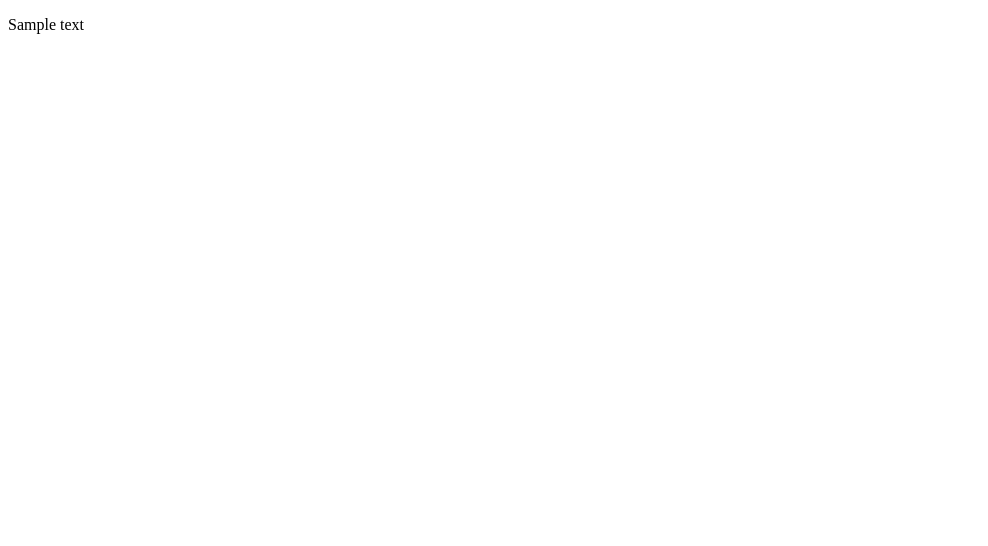
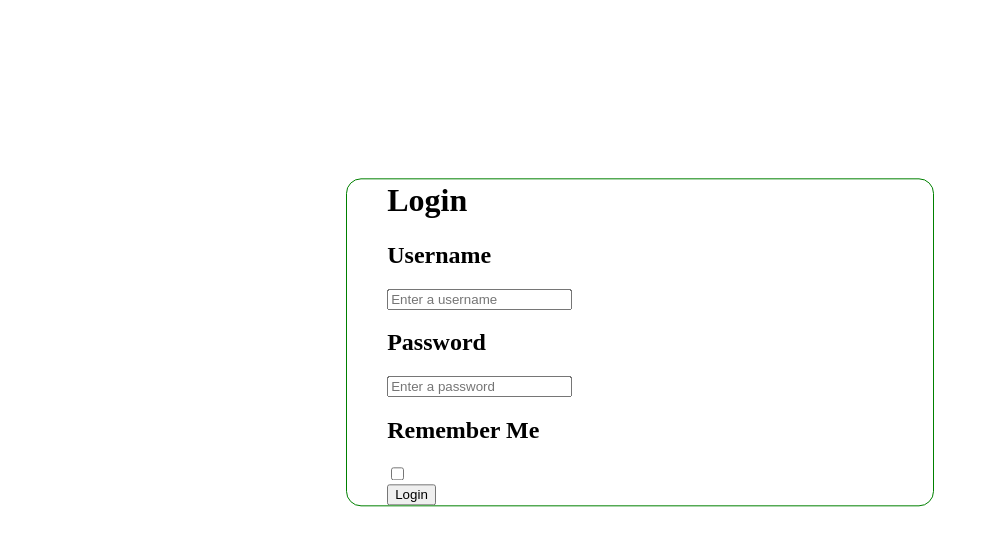
Before and after one commit to Juggle6/Langlearn, a React (Vite) app: page / in a window 1280 px wide. Shown: the top 546 px of the page, without its empty margins (0-988 px from the left). Built offline with nearby package versions, Linux system fonts and the light colour scheme.

Commit message:
Created a basic login screen - With working input boxes. - Has not been styled yet.

```diff
--- a/src/App.jsx
+++ b/src/App.jsx
@@ -1,7 +1,8 @@
-import './App.css'
+import './App.css';
+import Login from './components/login/login.jsx';
 
 export default function App() {
     return (
-        <p>Sample text</p>
+        <Login />
     )
 }
--- /dev/null
+++ b/src/components/login/login.jsx
@@ -0,0 +1,35 @@
+import styles from './login.module.css';
+import React, { useState } from 'react';
+
+export default function Login() {
+    const [fields, setFields] = useState({username: "", password: "", rememberMe: false});
+
+    function handleChange(event) {
+        setFields({...fields, [event.target.name]: event.target.type === 'checkbox' ? event.target.checked : event.target.value});
+    };
+
+    return (
+        <div className={styles.loginScreen}>
+            <form className={styles.loginForm}>
+                <div className={styles.header}>
+                    <h1>Login</h1>
+                </div>
+                <div className={styles.userNameDiv}>
+                    <h2>Username</h2>
+                    <input name="username" type="text" className={styles.textBox} placeholder="Enter a username" onChange={handleChange} value={fields.username}/>
+                </div>
+                <div className={styles.passwordDiv}>
+                    <h2>Password</h2>
+                    <input name="password" type="text" className={styles.textBox} placeholder="Enter a password" onChange={handleChange} value={fields.password}/>
+                </div>
+                <div className={styles.rememberMe}>
+                    <h2>Remember Me</h2>
+                    <input name="rememberMe" type="checkbox" className={styles.checkBox} onChange={handleChange} value={fields.rememberMe}/>
+                </div>
+                <div className={styles.submitDiv}>
+                    <input type="submit" className={styles.submit} value="Login" />
+                </div>
+            </form>
+        </div>
+    );
+};
--- /dev/null
+++ b/src/components/login/login.module.css
@@ -0,0 +1,21 @@
+.loginScreen {
+    display: flex;
+    justify-content: center;
+    align-items: center;
+    height: 100vh;
+}
+
+.loginForm {
+    width: 30%;
+    border: 1px solid green;
+    border-radius: 15px;
+    padding: 0px 40px;
+    width: 40%;
+    display: flex;
+    flex-direction: column;
+    transform: translateY(-20%);
+}
+
+.header h1 {
+    line-height: 0;
+}
```
